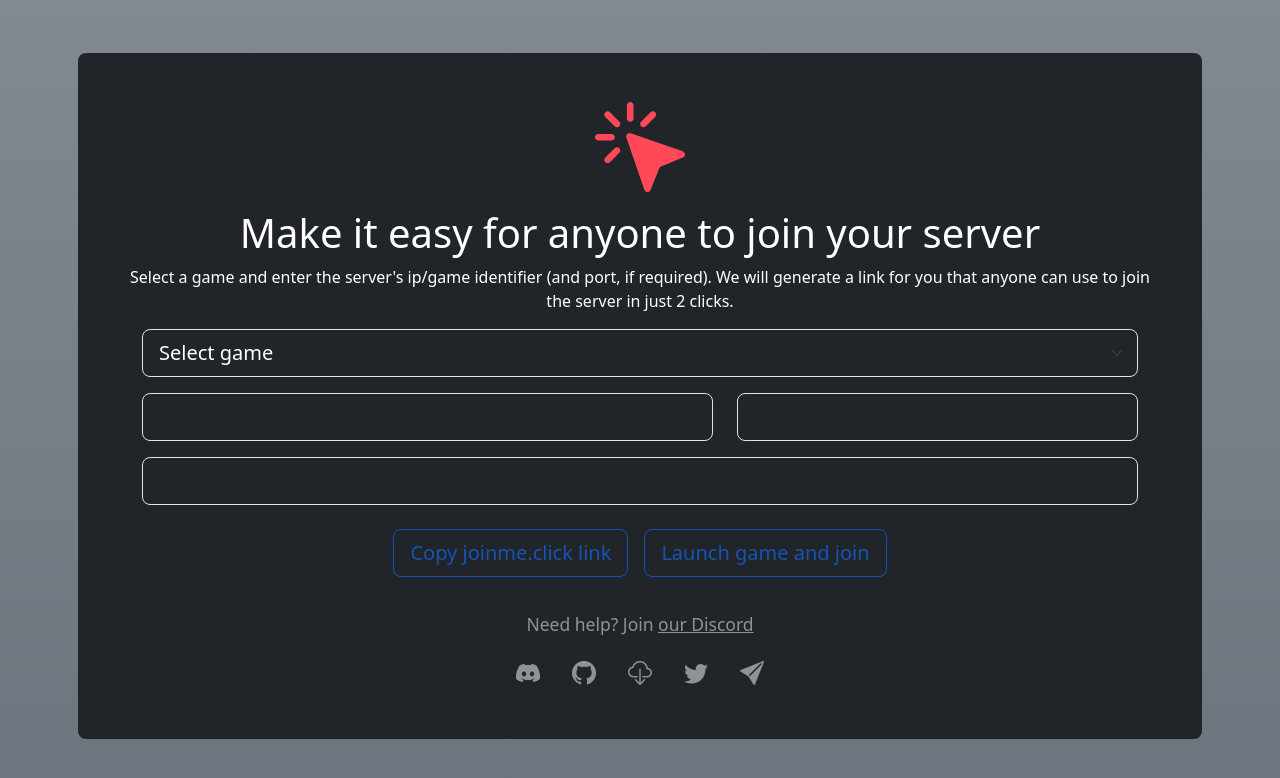
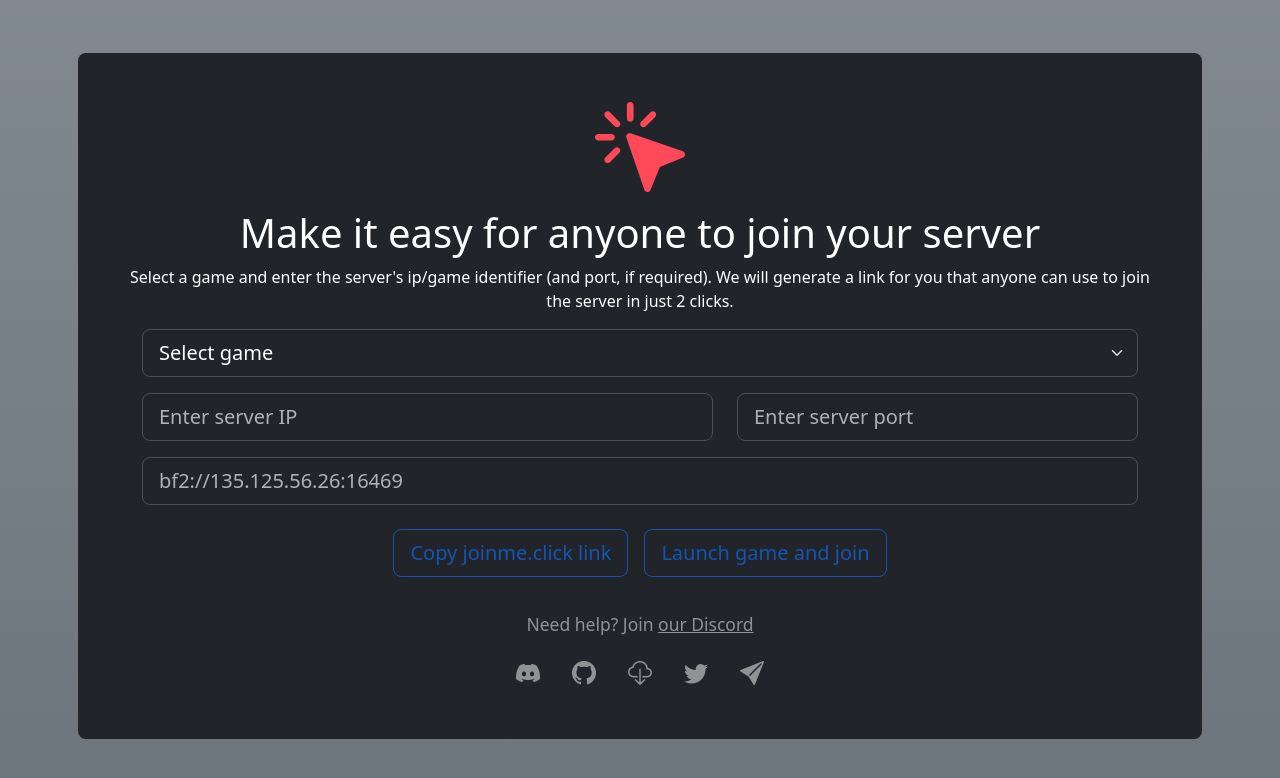
Before and after one commit to cetteup/joinme.click, a Next.js app: page / in a window 1280 px wide. Shown: the top 778 px of the page. Built offline with nearby package versions, Linux system fonts and the light colour scheme.

Commit message:
fix: Update colors after Bootstrap upgrade

```diff
--- a/components/Layout.tsx
+++ b/components/Layout.tsx
@@ -10,7 +10,7 @@ type LayoutProps = {
 
 const Layout: FC<LayoutProps> = ({ children }) => {
     return (
-        <div className="App bg-secondary bg-gradient">
+        <div className="App bg-secondary bg-gradient" data-bs-theme="dark">
             <Head>
                 <meta charSet="utf-8"/>
                 <link rel="icon" href="/favicon.ico"/>
--- a/pages/index.tsx
+++ b/pages/index.tsx
@@ -32,7 +32,7 @@ const Index: FC = () => {
                 <Row>
                     <Col>
                         <Form.Group className='mb-3'>
-                            <Form.Select id='gameSelect' className='bg-dark text-white' size='lg' defaultValue='Select game' required onChange={e => setLink({ ...link, game: supportedGames[e.target.value], query: undefined, copied: false })}>
+                            <Form.Select id='gameSelect' className='text-white' size='lg' defaultValue='Select game' required onChange={e => setLink({ ...link, game: supportedGames[e.target.value], query: undefined, copied: false })}>
                                 <option disabled>Select game</option>
                                 {gameOptions}
                             </Form.Select>
@@ -42,7 +42,7 @@ const Index: FC = () => {
                         link.game?.mods?.length &&
                         <Col lg={5}>
                             <Form.Group className='mb-3'>
-                                <Form.Select id='modSelect' className='bg-dark text-white' size='lg' defaultValue='Select mod' onChange={e => setLink({ ...link, query: { ...link.query, mod: e.target.value }, copied: false })}>
+                                <Form.Select id='modSelect' className='text-white' size='lg' defaultValue='Select mod' onChange={e => setLink({ ...link, query: { ...link.query, mod: e.target.value }, copied: false })}>
                                     <option value={''}>Select mod (optional)</option>
                                     {getModOptions(link.game.mods.sort((a, b) => a.label.localeCompare(b.label)))}
                                 </Form.Select>
@@ -55,12 +55,12 @@ const Index: FC = () => {
                     <Row>
                         <Col md={7} className={'mb-3'}>
                             <Form.Group>
-                                <Form.Control className='bg-dark text-white' size='lg' type='text' placeholder='Enter server IP' onChange={e => setLink({ ...link, host: e.target.value, copied: false })}/>
+                                <Form.Control className='text-white' size='lg' type='text' placeholder='Enter server IP' onChange={e => setLink({ ...link, host: e.target.value, copied: false })}/>
                             </Form.Group>
                         </Col>
                         <Col md={5} className={'mb-3'}>
                             <Form.Group>
-                                <Form.Control className='bg-dark text-white' size='lg' type='text' placeholder='Enter server port' onChange={e => setLink({ ...link, port: e.target.value, copied: false })}/>
+                                <Form.Control className='text-white' size='lg' type='text' placeholder='Enter server port' onChange={e => setLink({ ...link, port: e.target.value, copied: false })}/>
                             </Form.Group>
                         </Col>
                     </Row>
@@ -70,14 +70,14 @@ const Index: FC = () => {
                     <Row>
                         <Col className={'mb-3'}>
                             <Form.Group>
-                                <Form.Control className='bg-dark text-white' size='lg' type='text' placeholder='Enter server game ID' onChange={e => setLink({ ...link, host: e.target.value, copied: false })}/>
+                                <Form.Control className='text-white' size='lg' type='text' placeholder='Enter server game ID' onChange={e => setLink({ ...link, host: e.target.value, copied: false })}/>
                             </Form.Group>
                         </Col>
                     </Row>
                 }
                 <Row>
                     <Col>
-                        <Form.Control className='bg-dark text-light' size='lg' type='text' placeholder='bf2://135.125.56.26:16469' value={buildGameUrl(link)} readOnly />
+                        <Form.Control className='text-light' size='lg' type='text' placeholder='bf2://135.125.56.26:16469' value={buildGameUrl(link)} readOnly />
                     </Col>
                 </Row>
             </Form>
```
